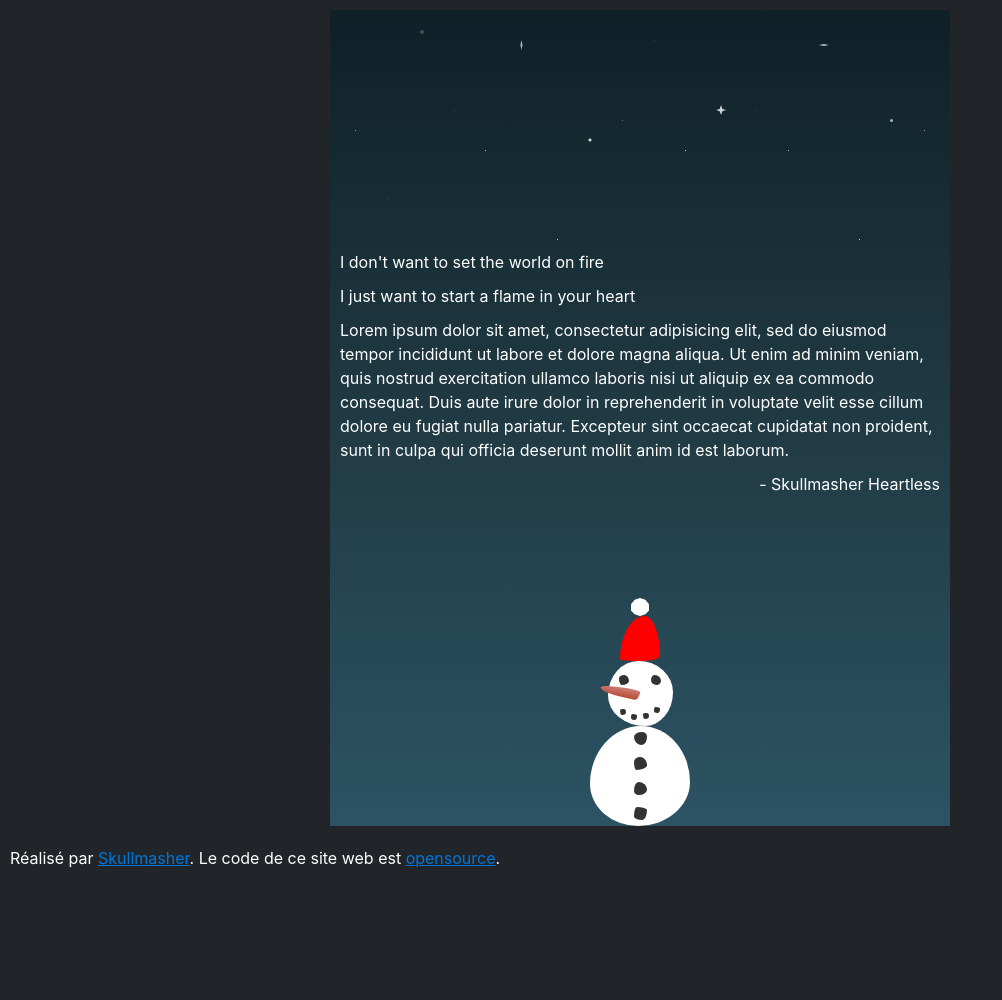
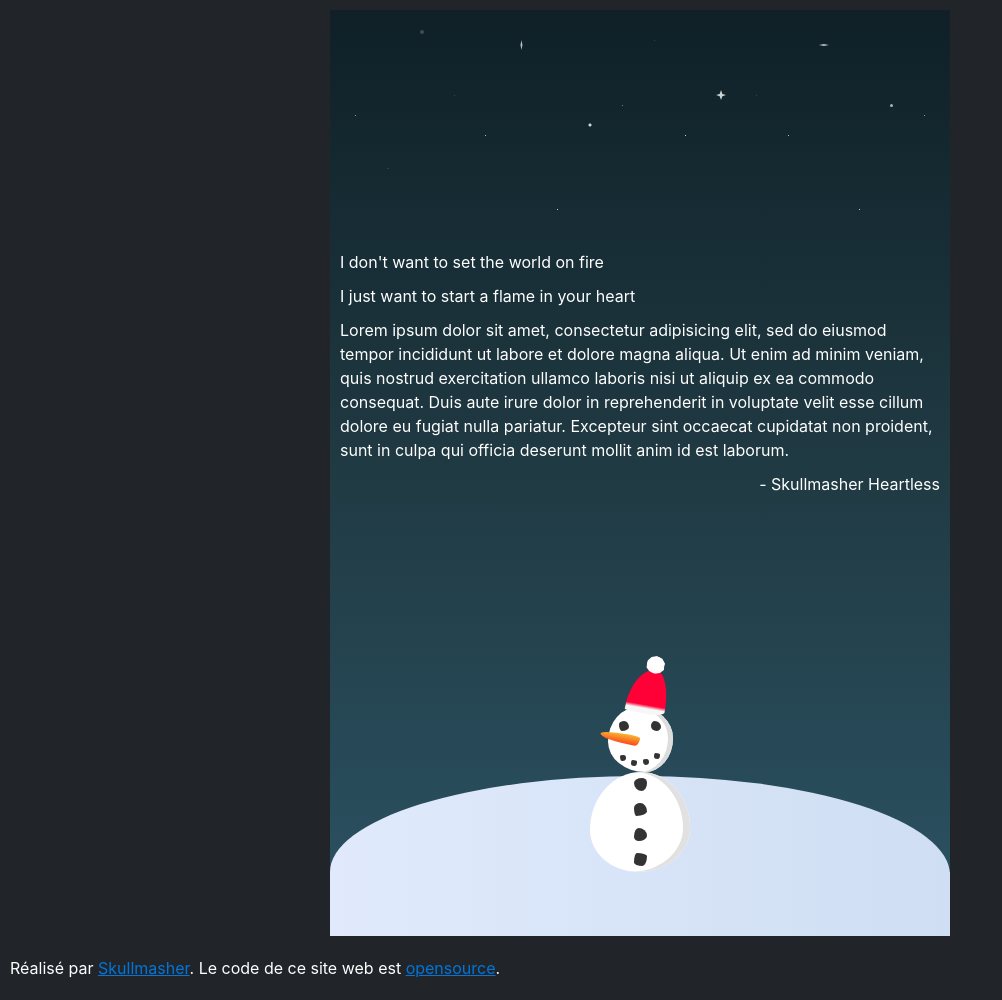
Before and after one commit to SkullMasher/wish-card-2019, a PHP site: page / in a window 1280 px wide. Shown: the whole page, without its empty margins (0-1002 px from the left). Before the commit the page ends 868 px from the top, so only its background shows below. Run offline with PHP 8.4, Linux system fonts and the light colour scheme.

Commit message:
:skull: Snowman looking good

```diff
--- a/app/css/style.css
+++ b/app/css/style.css
@@ -2768,7 +2768,10 @@ body {
 }
 
 .wishcard__sky {
-  padding: 1rem;
+  padding-top: 1rem;
+  padding-right: 1rem;
+  padding-bottom: 4rem;
+  padding-left: 1rem;
   display: flex;
   justify-content: space-around;
   align-items: center;
@@ -2890,6 +2893,10 @@ body {
   margin-bottom: 2rem;
 }
 
+.wishcard__message {
+  margin-bottom: 4rem;
+}
+
 .wishcard__signature {
   text-align: right;
 }
@@ -2897,7 +2904,7 @@ body {
 .wishcard__floor {
   display: grid;
   align-items: end;
-  height: 40vh;
+  height: 50vh;
 }
 
 .wishcard__ground {
@@ -2905,7 +2912,7 @@ body {
   align-items: end;
   position: relative;
   height: 20vh;
-  background-color: #ced4da;
+  background: linear-gradient(to left, #CFDEF3, #E0EAFC);
   border-radius: 50% 50% 49% 51% / 60% 62% 38% 40%;
 }
 
@@ -2913,7 +2920,7 @@ body {
   width: 100%;
   height: 8vh;
   bottom: 0;
-  background-color: #ced4da;
+  background: linear-gradient(to left, #CFDEF3, #E0EAFC);
 }
 
 .snowman {
@@ -2923,15 +2930,22 @@ body {
 }
 
 .snowman__hat {
+  position: relative;
   width: 40px;
   height: 45px;
-  background-color: red;
+  top: 7px;
+  left: 8px;
+  transform: rotate(10deg);
   border-radius: 62% 38% 46% 54% / 96% 89% 11% 4%;
+  background-image: linear-gradient(to bottom, #FF0037 80%, #F7F7F7 88%);
 }
 
 .snowman__pompon {
+  position: relative;
   width: 18px;
   height: 18px;
+  left: 14px;
+  bottom: 14px;
   clip-path: polygon(50% 0%, 80% 10%, 100% 35%, 100% 70%, 80% 90%, 50% 100%, 20% 90%, 0% 70%, 0% 35%, 20% 10%);
   background-color: #fff;
 }
@@ -2944,6 +2958,7 @@ body {
   height: 65px;
   border-radius: 47% 53% 43% 57% / 53% 48% 52% 47%;
   background-color: #fff;
+  box-shadow: inset -5px 0px 0px 0px #ddd;
 }
 
 .snowman__eyes {
@@ -2975,7 +2990,7 @@ body {
   top: -4px;
   right: 8px;
   border-radius: 71% 29% 11% 89% / 38% 21% 79% 62%;
-  background: linear-gradient(to bottom, #ca7f78, #b94b35);
+  background: linear-gradient(to top, #fc4a1a, #f7b733);
   transform: rotate(10deg);
 }
 
@@ -3016,6 +3031,7 @@ body {
   background-color: #fff;
   display: flex;
   flex-direction: column;
+  box-shadow: inset -7px 0px 0px 0px #e1e1e1;
 }
 
 .snowman__coat {
--- a/app/index.html
+++ b/app/index.html
@@ -36,21 +36,19 @@
             <div>
               <p>I don't want to set the world on fire</p>
               <p>I just want to start a flame in your heart</p>
-              <p>Lorem ipsum dolor sit amet, consectetur adipisicing elit, sed do eiusmod
-                tempor incididunt ut labore et dolore magna aliqua. Ut enim ad minim veniam,
-                quis nostrud exercitation ullamco laboris nisi ut aliquip ex ea commodo
-                consequat. Duis aute irure dolor in reprehenderit in voluptate velit esse
-                cillum dolore eu fugiat nulla pariatur. Excepteur sint occaecat cupidatat non
-              proident, sunt in culpa qui officia deserunt mollit anim id est laborum.</p>
+              <p>Lorem ipsum dolor sit amet, consectetur adipisicing elit, sed do eiusmod tempor incididunt ut labore et dolore magna aliqua. Ut enim ad minim veniam,
+                quis nostrud exercitation ullamco laboris nisi ut aliquip ex ea commodo consequat. Duis aute irure dolor in reprehenderit in voluptate velit esse
+                cillum dolore eu fugiat nulla pariatur. Excepteur sint occaecat cupidatat non proident, sunt in culpa qui officia deserunt mollit anim id est laborum.</p>
             </div>
             <div class="wishcard__signature">
               <p>- <span>Skullmasher Heartless</span></p>
             </div>
           </main>
           <footer class="wishcard__floor">
+            <div class="wishcard__ground">
               <div class="snowman">
+                <div class="snowman__hat">
                   <div class="snowman__pompon"></div>
-              <div class="snowman__hat">
                 </div>
                 <div class="snowman__head">
                   <div class="snowman__eyes">
@@ -74,9 +72,8 @@
                   </div>
                 </div>
               </div>
-<!--         <div class="wishcard__ground">
               <div class="wishcard__ground--bottom"></div>
-        </div> -->
+            </div>
           </footer>
         </div>
       </div>
--- a/app/sass/components/_snowman.scss
+++ b/app/sass/components/_snowman.scss
@@ -4,15 +4,22 @@
   align-items: center;
 
   &__hat {
+    position: relative;
     width: 40px;
     height: 45px;
-    background-color: red;
+    top: 7px;
+    left: 8px;
+    transform: rotate(10deg);
     border-radius: 62% 38% 46% 54% / 96% 89% 11% 4%;
+    background-image: linear-gradient(to bottom, #FF0037 80%, #F7F7F7 88%);
   }
 
     &__pompon {
+      position: relative;
       width: 18px;
       height: 18px;
+      left: 14px;
+      bottom: 14px;
       clip-path: polygon(50% 0%, 80% 10%, 100% 35%, 100% 70%, 80% 90%, 50% 100%, 20% 90%, 0% 70%, 0% 35%, 20% 10%);
       background-color: $white;
     }
@@ -25,6 +32,8 @@
     height: 65px;
     border-radius: 47% 53% 43% 57% / 53% 48% 52% 47%;
     background-color: $white;
+    box-shadow: inset -5px 0px 0px 0px #ddd;
+
   }
 
     &__eyes {
@@ -56,7 +65,7 @@
       top: -4px;
       right: 8px;
       border-radius: 71% 29% 11% 89% / 38% 21% 79% 62%;
-    background: linear-gradient(to bottom, #ca7f78, #b94b35);
+      background: linear-gradient(to top, #fc4a1a, #f7b733);
       transform: rotate(10deg);
     }
 
@@ -97,6 +106,7 @@
     background-color: $white;
     display: flex;
     flex-direction: column;
+    box-shadow: inset -7px 0px 0px 0px #e1e1e1;
   }
 
     &__coat {
--- a/app/sass/components/_wishcard.scss
+++ b/app/sass/components/_wishcard.scss
@@ -1,21 +1,23 @@
 .wishcard {
   max-width: 1200px;
   margin: $spacer-small;
-}
 
-.wishcard__background {
+  &__background {
     background: linear-gradient(to top, #2C5364, #203A43, #0F2027);
   }
 
-.wishcard__sky {
-  padding: $spacer-small;
+  &__sky {
+    padding-top: $spacer-small;
+    padding-right: $spacer-small;
+    padding-bottom: $spacer-large;
+    padding-left: $spacer-small;
     display: flex;
     justify-content: space-around;
     align-items: center;
     height: 30vh;
   }
 
-.wishcard__stars {
+  &__stars {
     width: 1px;
     height: 1px;
     // margin: $spacer-small;
@@ -130,32 +132,33 @@
     }
   }
 
-.wishcard__message {
-
+  &__message {
+    margin-bottom: $spacer-large;
   }
 
-.wishcard__signature {
+  &__signature {
     text-align: right;
   }
 
-.wishcard__floor {
+  &__floor {
     display: grid;
     align-items: end;
-  height: 40vh;
+    height: 50vh;
   }
 
-.wishcard__ground {
+  &__ground {
     display: grid;
     align-items: end;
     position: relative;
     height: 20vh;
-  background-color: $gray-400;
+    background: linear-gradient(to left, #CFDEF3, #E0EAFC);
     border-radius: 50% 50% 49% 51% / 60% 62% 38% 40%;
 
     &--bottom {
       width: 100%;
       height: 8vh;
       bottom: 0;
-    background-color: $gray-400;
+      background: linear-gradient(to left, #CFDEF3, #E0EAFC);
     }
   }
+}
```
Also changed, not shown: app/css/style.map.css. Lines whose indentation alone changed are shown as unchanged.
